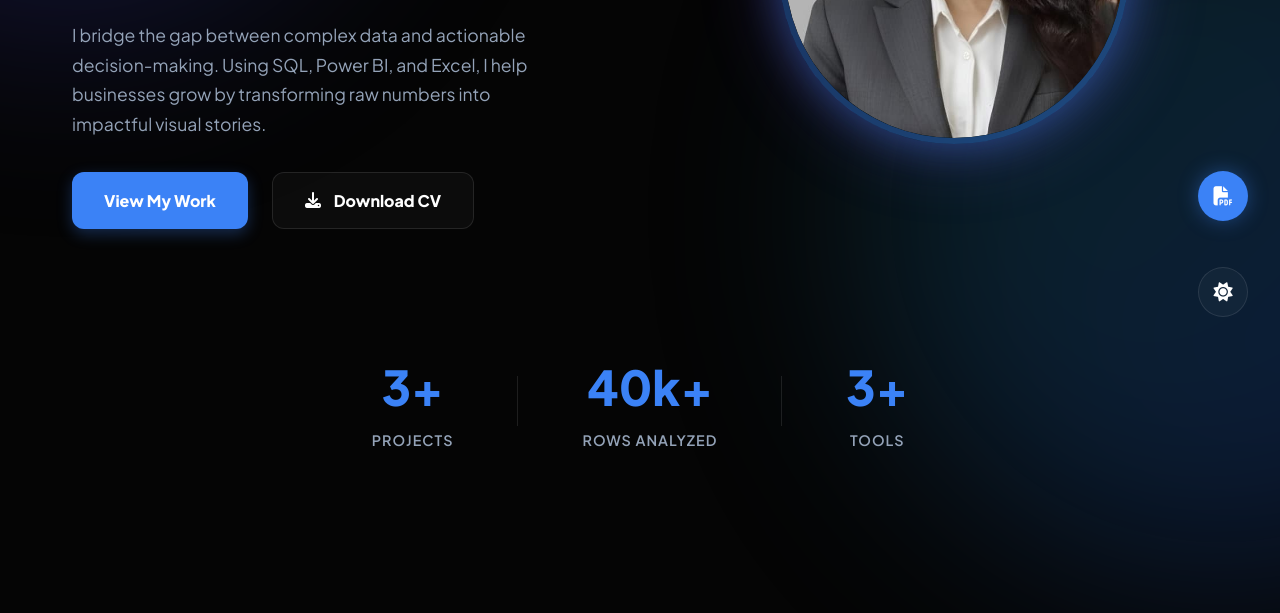
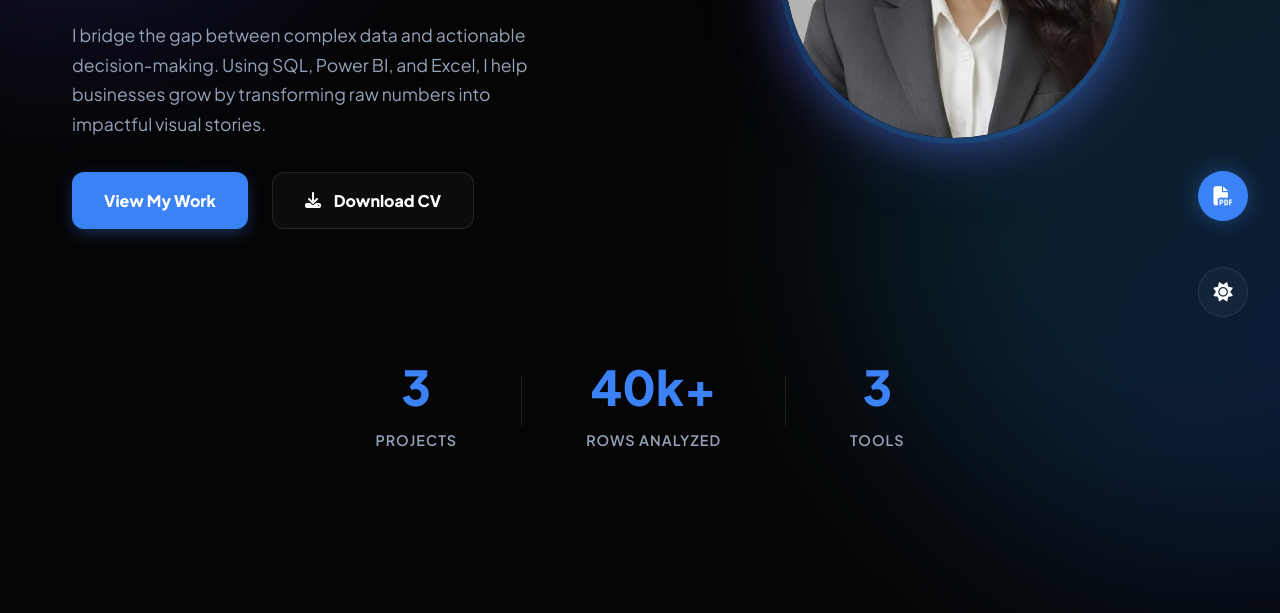
Before and after one commit to durgasharma7856-dev/Portfolio, a plain HTML site: page index.html in a window 1280 px wide. Shown: the part 451-1064 px from the top of the page. Drawn offline with Linux system fonts and the light colour scheme.

Commit message:
Update index.html

```diff
--- a/index.html
+++ b/index.html
@@ -77,11 +77,11 @@
 
     <!-- Metrics -->
     <div class="metrics-bar reveal">
-        <div class="metric-item"><h3 id="disp_metric_1">3+</h3><p>Projects</p></div>
+        <div class="metric-item"><h3 id="disp_metric_1">3</h3><p>Projects</p></div>
         <div class="metric-separator"></div>
         <div class="metric-item"><h3 id="disp_metric_2">40k+</h3><p>Rows Analyzed</p></div>
         <div class="metric-separator"></div>
-        <div class="metric-item"><h3 id="disp_metric_3">3+</h3><p>Tools</p></div>
+        <div class="metric-item"><h3 id="disp_metric_3">3</h3><p>Tools</p></div>
     </div>
 
     <!-- About -->
```
